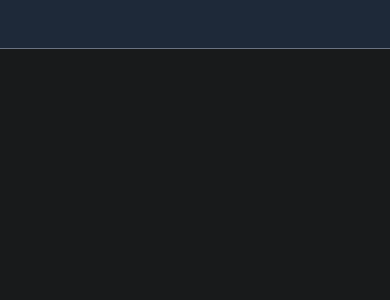
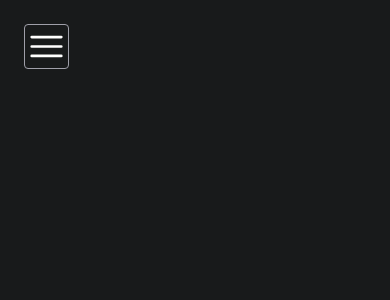
Before and after one commit to kamilhandzlik/magia_dotyku, a Next.js app in the folder frontend/: page / in a window 390 px wide. Shown: the top 300 px of the page. Built offline with nearby package versions, Linux system fonts and the light colour scheme.

Commit message:
changed Navbar and started working upon navigation

```diff
--- a/frontend/app/components/Navbar.tsx
+++ b/frontend/app/components/Navbar.tsx
@@ -5,7 +5,7 @@ import Navigation from "./navigation/Navigation";
 
 export default function Navbar() {
   return (
-    <nav className="w-full fixed top-0 left-0 py-6 border-b border-b-gray-500 bg-gray-800 z-10">
+    <nav className="w-full fixed top-0 left-0 py-6   bg-[#181a1b] z-10">
       <div className="max-w-[1500px] mx-auto px-6">
         <div className="flex justify-between items-center">
           <Navigation />
--- a/frontend/app/components/navigation/Navigation.tsx
+++ b/frontend/app/components/navigation/Navigation.tsx
@@ -1,11 +1,62 @@
 "use client";
 import Link from "next/link";
-import Image from "next/image";
 
 import { useState } from "react";
 
 export default function Navigation() {
   const [isOpen, setIsOpen] = useState(false);
 
-  return <nav className="flex justify-between items-center space-x-2"></nav>;
+  return (
+    <nav className="flex justify-between items-center space-x-2">
+      <div className="bg-[#181a1b] rounded">
+        <button
+          onClick={() => {
+            setIsOpen(!isOpen);
+          }}
+          className="flex items-center"
+        >
+          <svg
+            xmlns="http://www.w3.org/2000/svg"
+            fill="none"
+            viewBox="0 0 24 24"
+            strokeWidth="1.5"
+            stroke="white"
+            className="w-[45px] h-[45px] border border-zinc-400 rounded cursor-pointer"
+          >
+            <path
+              strokeLinecap="round"
+              strokeLinejoin="round"
+              d="M3.75 6.75h16.5M3.75 12h16.5m-16.5 5.25h16.5"
+            />
+          </svg>
+        </button>
+      </div>
+
+      {isOpen && (
+        <div className=" absolute top-[110px] left-2  bg-gray-500 border border-gray-300 shadow-md rounded-2xl cursor-pointer grid sm:grid-cols-1 md:grid-cols-3 ">
+          <div className="p-4 text-white hover:text-pink-300 hover:bg-gray-700 rounded-2xl ">
+            <Link href="/#">STRONA GŁÓWNA</Link>
+          </div>
+          <div className="p-4 text-white hover:text-pink-300 hover:bg-gray-700 rounded-2xl ">
+            <Link href="/#">POZNAJMY SIĘ</Link>
+          </div>
+          <div className="p-4 text-white hover:text-pink-300 hover:bg-gray-700 rounded-2xl ">
+            <Link href="/#">SZKOLENIA I SPOTKANIA</Link>
+          </div>
+          <div className="p-4 text-white hover:text-pink-300 hover:bg-gray-700 rounded-2xl ">
+            <Link href="/#">ZABIEGI DOMOWE</Link>
+          </div>
+          <div className="p-4 text-white hover:text-pink-300 hover:bg-gray-700 rounded-2xl ">
+            <Link href="/#">ZABIEGI GABINETOWE</Link>
+          </div>
+          <div className="p-4 text-white hover:text-pink-300 hover:bg-gray-700 rounded-2xl ">
+            <Link href="/#">ACCESS BARS</Link>
+          </div>
+          <div className="p-4 text-white hover:text-pink-300 hover:bg-gray-700 rounded-2xl ">
+            <Link href="/#">BIOREZONANS</Link>
+          </div>
+        </div>
+      )}
+    </nav>
+  );
 }
```
